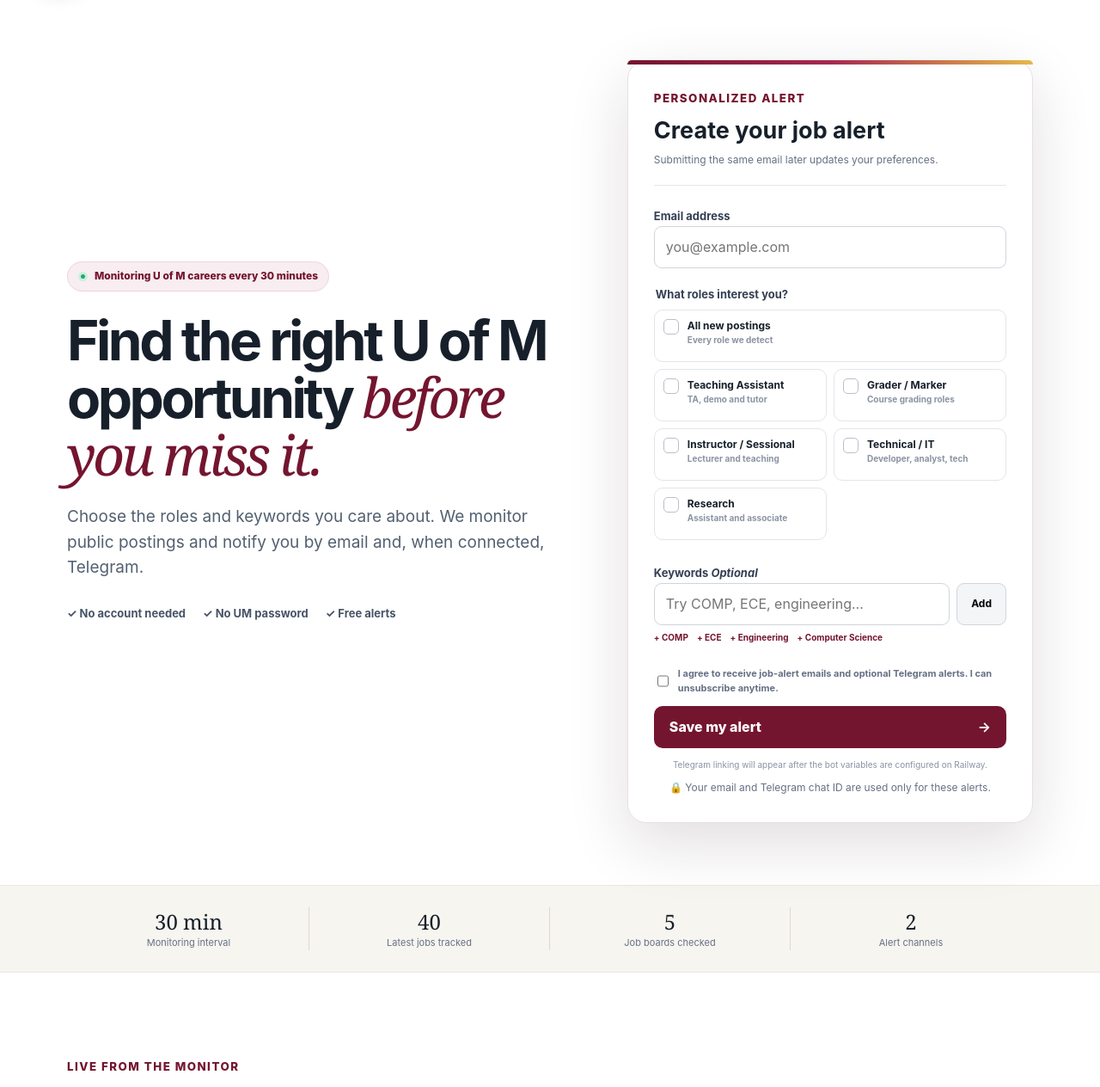
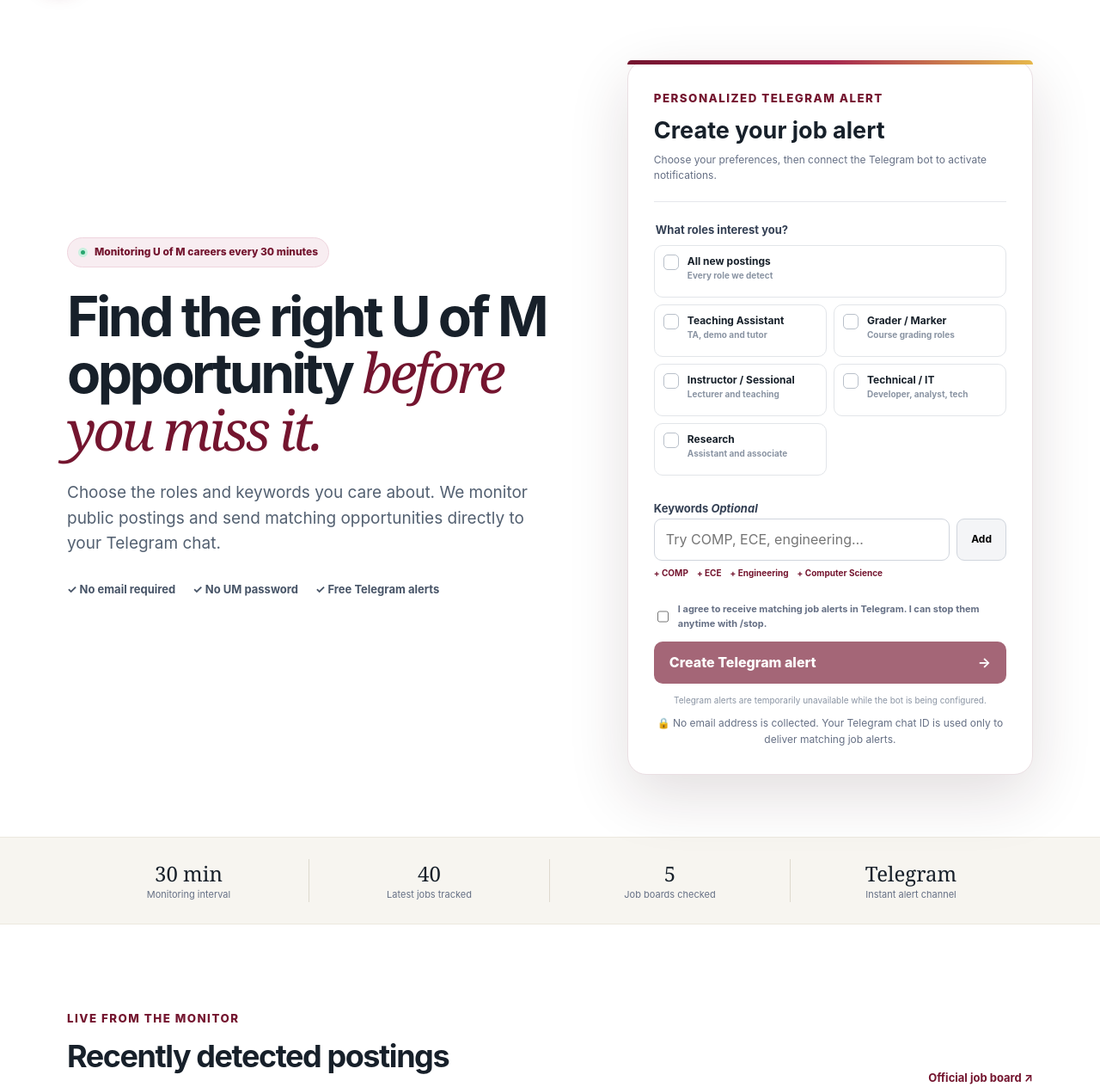
Before and after one commit to jaskaran451/um-job-alert, a Flask app: page / in a window 1280 px wide. Shown: the part 76-1340 px from the top of the page at 86% size. Run offline with Flask 3, Linux system fonts and the light colour scheme.

Commit message:
Update website for Telegram-only alerts

```diff
--- a/templates/index.html
+++ b/templates/index.html
@@ -3,7 +3,7 @@
 <head>
   <meta charset="utf-8">
   <meta name="viewport" content="width=device-width, initial-scale=1">
-  <meta name="description" content="Get email and Telegram alerts for new University of Manitoba jobs matching your interests.">
+  <meta name="description" content="Get free Telegram alerts for new University of Manitoba jobs matching your interests.">
   <title>UM Job Alerts</title>
   <link rel="stylesheet" href="{{ url_for('static', filename='styles.css') }}">
   <link rel="stylesheet" href="{{ url_for('static', filename='telegram.css') }}">
@@ -19,15 +19,12 @@
     <div class="hero-copy">
       <div class="eyebrow"><span></span> Monitoring U of M careers every 30 minutes</div>
       <h1>Find the right U of M opportunity <em>before you miss it.</em></h1>
-      <p>Choose the roles and keywords you care about. We monitor public postings and notify you by email and, when connected, Telegram.</p>
-      <div class="trust"><b>✓ No account needed</b><b>✓ No UM password</b><b>✓ Free alerts</b></div>
+      <p>Choose the roles and keywords you care about. We monitor public postings and send matching opportunities directly to your Telegram chat.</p>
+      <div class="trust"><b>✓ No email required</b><b>✓ No UM password</b><b>✓ Free Telegram alerts</b></div>
     </div>
     <div class="signup-card" id="subscribe">
-      <div class="card-head"><small>PERSONALIZED ALERT</small><h2>Create your job alert</h2><p>Submitting the same email later updates your preferences.</p></div>
+      <div class="card-head"><small>PERSONALIZED TELEGRAM ALERT</small><h2>Create your job alert</h2><p>Choose your preferences, then connect the Telegram bot to activate notifications.</p></div>
       <form id="subscription-form" novalidate>
-        <label for="email">Email address</label>
-        <input id="email" type="email" autocomplete="email" placeholder="you@example.com" required>
-        <p class="error" id="email-error"></p>
         <fieldset>
           <legend>What roles interest you?</legend>
           <div class="roles">
@@ -45,31 +42,31 @@
         <div class="suggestions"><button type="button" data-keyword="COMP">+ COMP</button><button type="button" data-keyword="ECE">+ ECE</button><button type="button" data-keyword="Engineering">+ Engineering</button><button type="button" data-keyword="Computer Science">+ Computer Science</button></div>
         <div id="keyword-list" class="tags"></div>
         <div class="honeypot"><input id="company" type="text" tabindex="-1" autocomplete="off"></div>
-        <label class="consent"><input id="consent" type="checkbox"><span>I agree to receive job-alert emails and optional Telegram alerts. I can unsubscribe anytime.</span></label>
+        <label class="consent"><input id="consent" type="checkbox"><span>I agree to receive matching job alerts in Telegram. I can stop them anytime with <b>/stop</b>.</span></label>
         <p class="error" id="consent-error"></p>
-        <button class="primary" type="submit"><span>Save my alert</span><b>→</b></button>
+        <button class="primary" type="submit" {% if not telegram_available %}disabled{% endif %}><span>Create Telegram alert</span><b>→</b></button>
         <div id="form-message" class="message" role="status"></div>
         <section id="telegram-connect-panel" class="telegram-connect" hidden>
           <div class="telegram-icon" aria-hidden="true">➤</div>
           <div class="telegram-copy">
-            <strong>Get instant Telegram alerts</strong>
-            <p>Open the bot and press <b>Start</b>. The private link expires shortly and connects only this saved alert.</p>
+            <strong>One final step</strong>
+            <p>Open the bot and press <b>Start</b>. The private link expires shortly and connects only the preferences you just saved.</p>
           </div>
           <a id="telegram-connect-link" class="telegram-button" href="#" target="_blank" rel="noopener">Connect Telegram ↗</a>
         </section>
-        {% if not telegram_available %}<p class="telegram-unavailable">Telegram linking will appear after the bot variables are configured on Railway.</p>{% endif %}
-        <p class="privacy">🔒 Your email and Telegram chat ID are used only for these alerts.</p>
+        {% if not telegram_available %}<p class="telegram-unavailable">Telegram alerts are temporarily unavailable while the bot is being configured.</p>{% endif %}
+        <p class="privacy">🔒 No email address is collected. Your Telegram chat ID is used only to deliver matching job alerts.</p>
       </form>
     </div>
   </section>
-  <section class="stats"><div><strong>30 min</strong><span>Monitoring interval</span></div><div><strong>{{ tracked_job_count }}</strong><span>Latest jobs tracked</span></div><div><strong>5</strong><span>Job boards checked</span></div><div><strong>2</strong><span>Alert channels</span></div></section>
+  <section class="stats"><div><strong>30 min</strong><span>Monitoring interval</span></div><div><strong>{{ tracked_job_count }}</strong><span>Latest jobs tracked</span></div><div><strong>5</strong><span>Job boards checked</span></div><div><strong>Telegram</strong><span>Instant alert channel</span></div></section>
   <section class="latest shell" id="latest">
     <div class="section-head"><div><small>LIVE FROM THE MONITOR</small><h2>Recently detected postings</h2></div><a href="https://viprecprod.ad.umanitoba.ca/default" target="_blank" rel="noopener">Official job board ↗</a></div>
     <div class="jobs">
       {% for job in latest_jobs %}<article><div class="meta"><span>New</span><time>{{ job.posting_date }}</time></div><h3>{{ job.title }}</h3><p>Requisition {{ job.id }}</p><a href="{{ job.url }}" target="_blank" rel="noopener">View posting →</a></article>{% else %}<article class="empty"><h3>Waiting for the next update</h3><p>Recent postings will appear automatically.</p></article>{% endfor %}
     </div>
   </section>
-  <section class="how" id="how"><div class="shell"><div class="center"><small>SIMPLE BY DESIGN</small><h2>From new posting to your phone</h2><p>The service monitors only public pages and never asks for University credentials.</p></div><div class="steps"><article><i>01</i><b>◷</b><h3>We check regularly</h3><p>Five public career boards are scanned twice each hour.</p></article><article><i>02</i><b>⌕</b><h3>We match your choices</h3><p>New titles are compared with your selected roles and keywords.</p></article><article><i>03</i><b>✉</b><h3>You receive the link</h3><p>Matching links arrive by email and in your connected Telegram chat.</p></article></div></div></section>
+  <section class="how" id="how"><div class="shell"><div class="center"><small>SIMPLE BY DESIGN</small><h2>From new posting to your phone</h2><p>The service monitors only public pages and never asks for University credentials or an email address.</p></div><div class="steps"><article><i>01</i><b>◷</b><h3>We check regularly</h3><p>Five public career boards are scanned twice each hour.</p></article><article><i>02</i><b>⌕</b><h3>We match your choices</h3><p>New titles are compared with your selected roles and keywords.</p></article><article><i>03</i><b>➤</b><h3>Telegram notifies you</h3><p>Matching job links arrive directly in your connected Telegram chat.</p></article></div></div></section>
 </main>
 <footer><div class="shell footer"><div><a class="brand" href="#top"><span class="brand-mark">♢</span><span>UM Job Alerts</span></a><p>Helping students and job seekers discover relevant public postings sooner.</p></div><p>Independent project. Not affiliated with, endorsed by, or operated by the University of Manitoba.</p></div></footer>
 </body>
```
